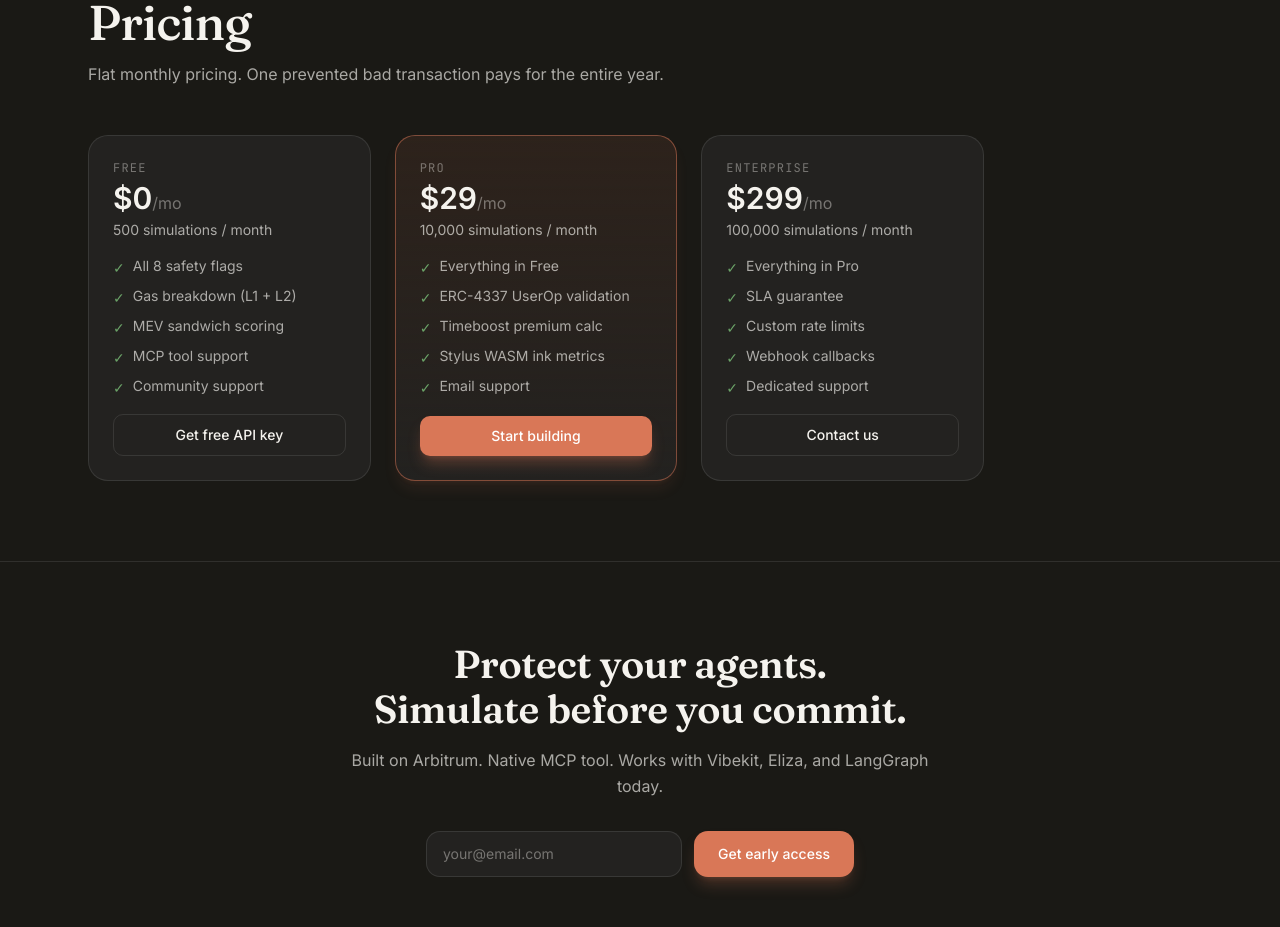
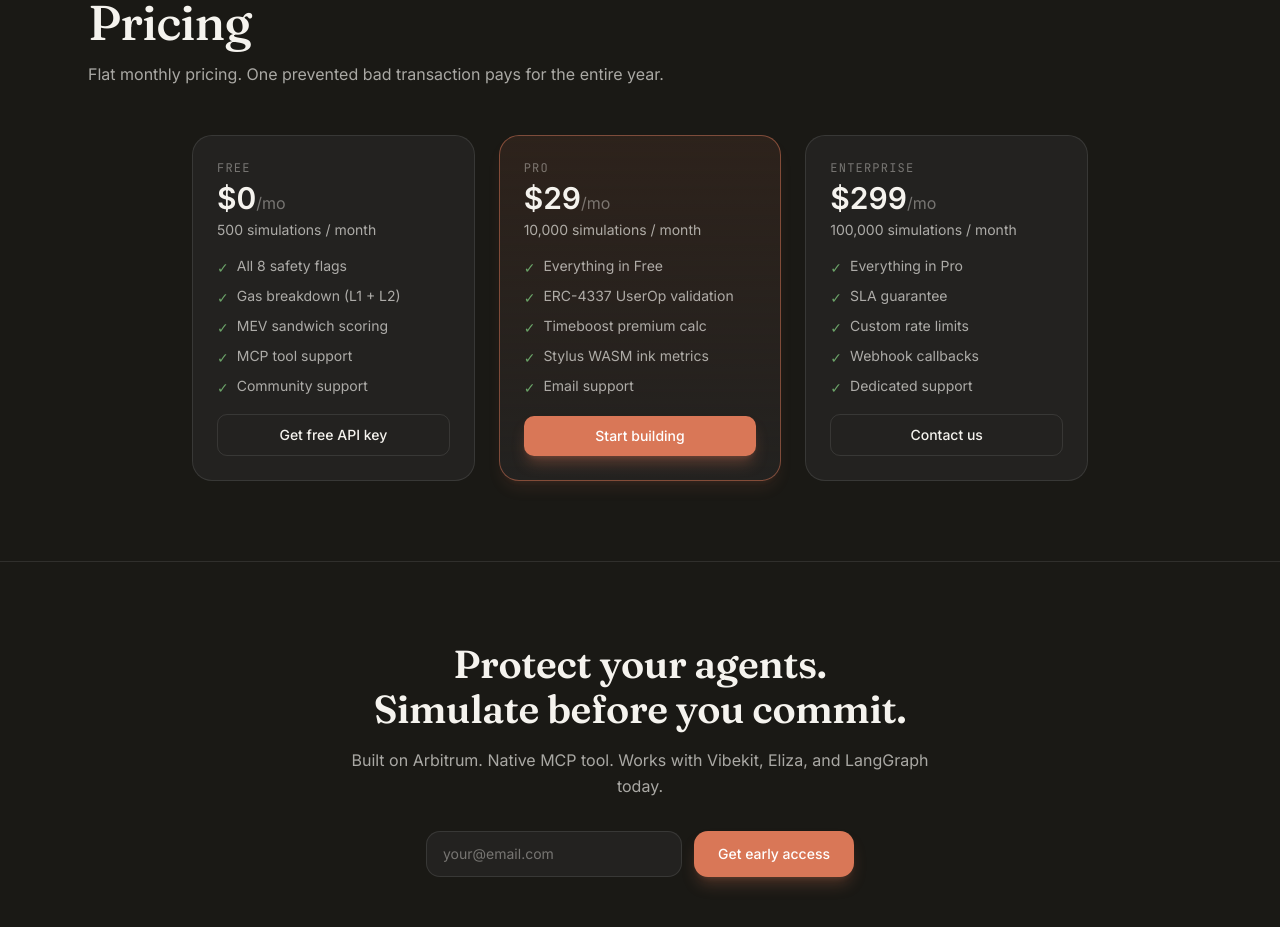
Before and after one commit to CoderRahul01/ArbiSim, a Next.js app in the folder frontend/: page / in a window 1280 px wide. Shown: the part 2900-3827 px from the top of the page. Built offline with nearby package versions, Linux system fonts and the light colour scheme; no server answers; what @reown/appkit, @reown/appkit-adapter-wagmi, @reown/appkit-siwe, wagmi would draw is missing.

Commit message:
feat: update PricingCard to support dynamic navigation links and email contact actions

```diff
--- a/frontend/app/page.tsx
+++ b/frontend/app/page.tsx
@@ -118,11 +118,22 @@ function FlagGrid() {
   );
 }
 
-function PricingCard({ tier, price, limit, features, cta, highlighted }: {
-  tier: string; price: string; limit: string; features: string[]; cta: string; highlighted?: boolean;
+function PricingCard({ tier, price, limit, features, cta, href, highlighted }: {
+  tier: string; price: string; limit: string; features: string[]; cta: string; href: string; highlighted?: boolean;
 }) {
+  const isEmail = href.startsWith('mailto:');
+  const buttonElement = (
+    <button className={`w-full py-2.5 rounded-md text-sm font-medium transition-all duration-200 active:scale-95 ${
+      highlighted
+        ? 'bg-coral text-white hover:bg-coral/90 shadow-lg shadow-coral/30'
+        : 'border border-border text-text-primary hover:bg-elevated hover:border-zinc-600'
+    }`}>
+      {cta}
+    </button>
+  );
+
   return (
-    <div className={`h-full rounded-xl border p-6 flex flex-col gap-4 transition-all duration-300 hover:scale-[1.02] ${
+    <div className={`rounded-xl border p-6 flex flex-col gap-4 transition-all duration-300 hover:scale-[1.02] ${
       highlighted
         ? 'border-coral/50 bg-gradient-to-b from-coral/10 to-surface shadow-lg shadow-coral/10'
         : 'border-border bg-surface hover:border-zinc-600'
@@ -140,13 +151,15 @@ function PricingCard({ tier, price, limit, features, cta, highlighted }: {
           </li>
         ))}
       </ul>
-      <button className={`w-full py-2.5 rounded-md text-sm font-medium transition-all duration-200 active:scale-95 ${
-        highlighted
-          ? 'bg-coral text-white hover:bg-coral/90 shadow-lg shadow-coral/30'
-          : 'border border-border text-text-primary hover:bg-elevated hover:border-zinc-600'
-      }`}>
-        {cta}
-      </button>
+      {isEmail ? (
+        <a href={href} className="w-full">
+          {buttonElement}
+        </a>
+      ) : (
+        <Link href={href} className="w-full">
+          {buttonElement}
+        </Link>
+      )}
     </div>
   );
 }
@@ -345,16 +358,16 @@ preflight_simulate({
         <div className="max-w-6xl mx-auto px-6">
           <h2 className="font-serif text-h1 text-text-primary mb-3">Pricing</h2>
           <p className="text-text-secondary mb-12">Flat monthly pricing. One prevented bad transaction pays for the entire year.</p>
-          <div className="grid md:grid-cols-3 gap-6 max-w-4xl">
+          <div className="grid md:grid-cols-3 gap-6 max-w-4xl mx-auto items-stretch">
             <PricingCard tier="Free" price="$0" limit="500 simulations / month"
               features={['All 8 safety flags', 'Gas breakdown (L1 + L2)', 'MEV sandwich scoring', 'MCP tool support', 'Community support']}
-              cta="Get free API key" />
+              cta="Get free API key" href="/dashboard" />
             <PricingCard tier="Pro" price="$29" limit="10,000 simulations / month" highlighted
               features={['Everything in Free', 'ERC-4337 UserOp validation', 'Timeboost premium calc', 'Stylus WASM ink metrics', 'Email support']}
-              cta="Start building" />
+              cta="Start building" href="/dashboard/billing" />
             <PricingCard tier="Enterprise" price="$299" limit="100,000 simulations / month"
               features={['Everything in Pro', 'SLA guarantee', 'Custom rate limits', 'Webhook callbacks', 'Dedicated support']}
-              cta="Contact us" />
+              cta="Contact us" href="mailto:hello@arbisimguard.com" />
           </div>
         </div>
       </section>
```
